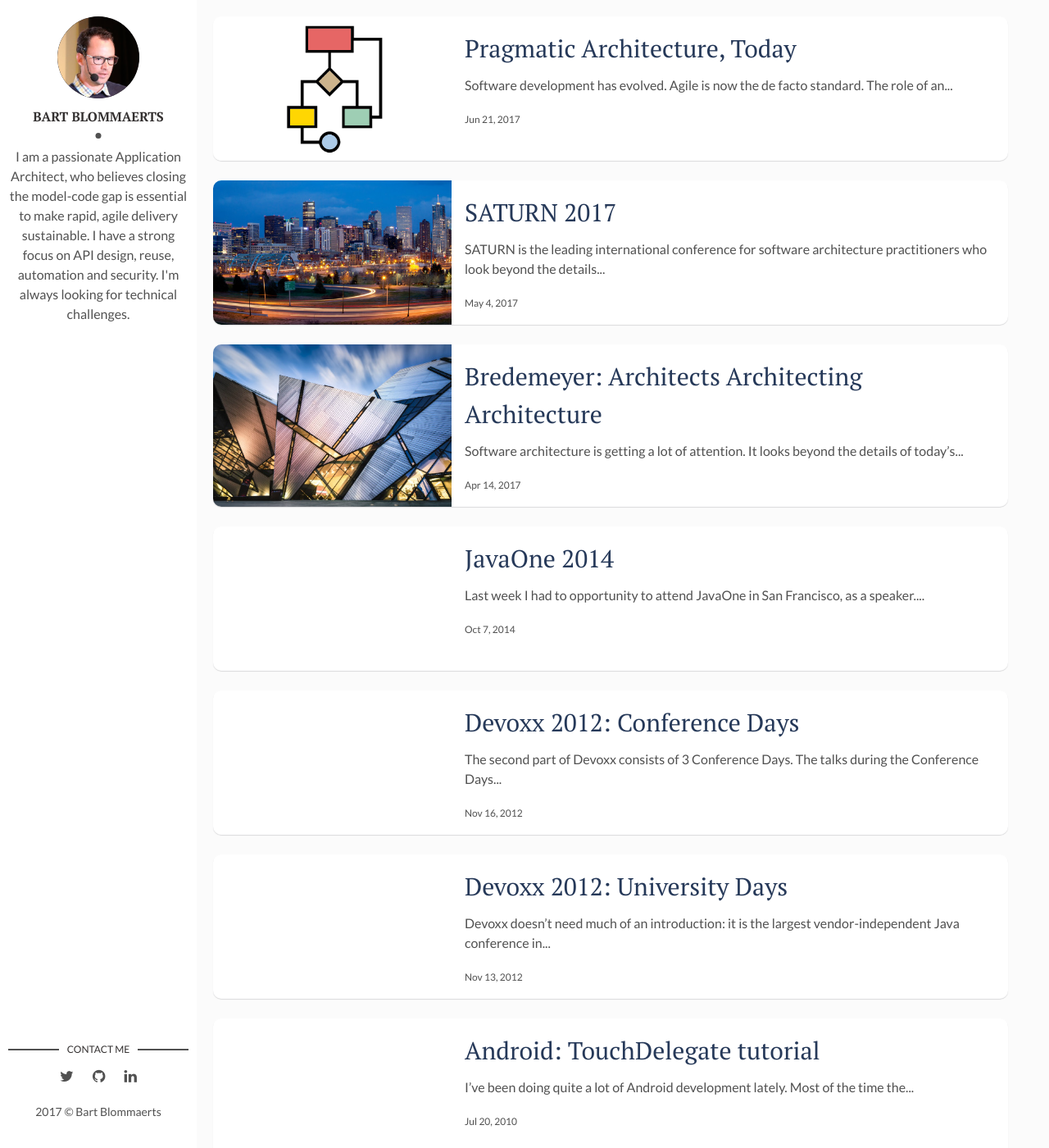
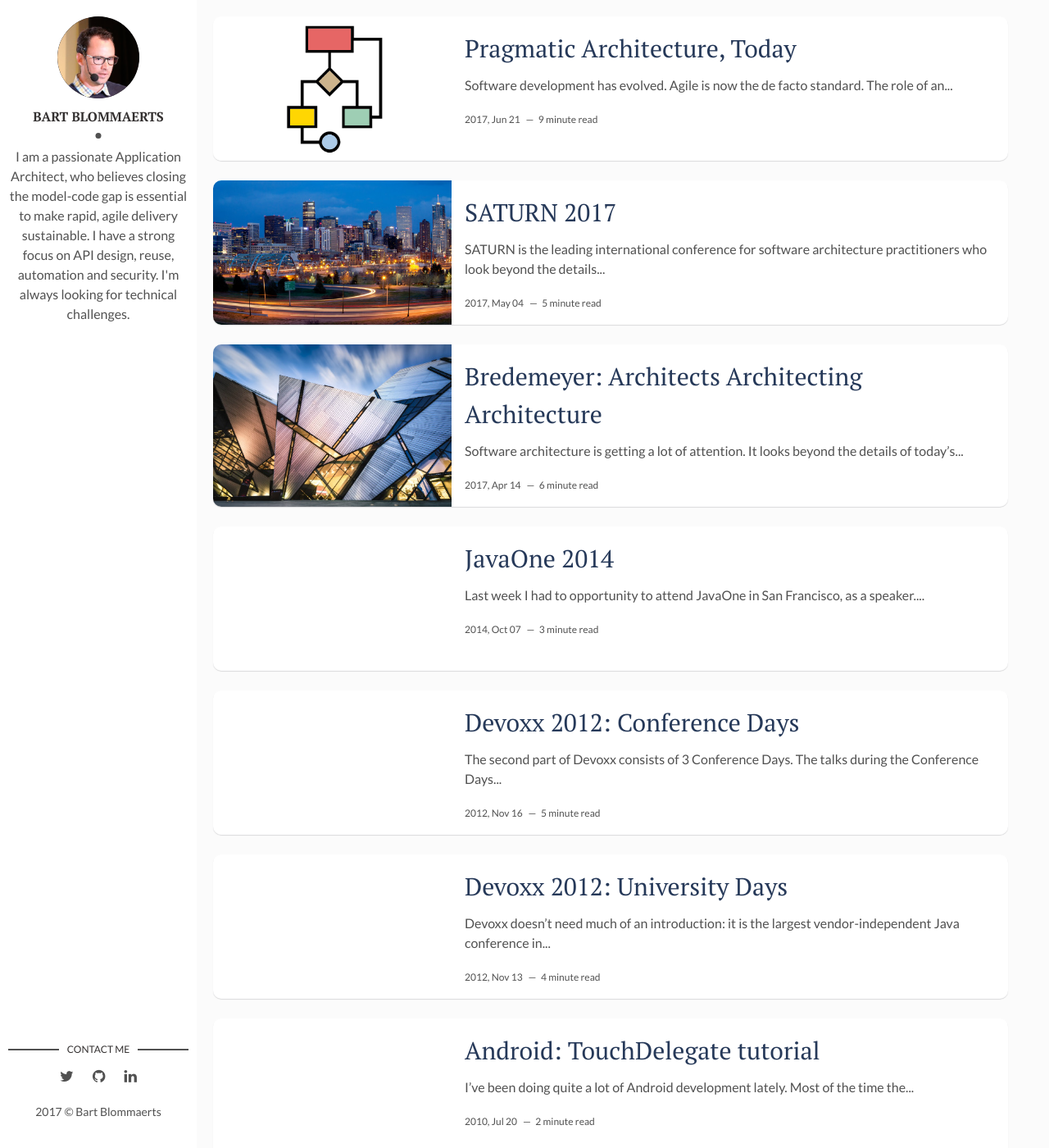
Before and after one commit to bart-blommaerts/bart-blommaerts.github.io, a Jekyll site: the page built from index.md, in a window 1280 px wide and 1400 px high. Shown: the whole window at 82% size. Built offline with Jekyll 4.4.1, drawn with Linux system fonts in a browser that asks for light colours; some of the changed text lies outside the part shown.

Commit message:
funky counter

```diff
--- a/_layouts/home.html
+++ b/_layouts/home.html
@@ -15,7 +15,9 @@
     <p>{{ post.content | strip_html | truncatewords: 15 }}</p>
 
     {% assign date_format = site.minima.date_format | default: "%b %-d, %Y" %}
-    <span class="post-date">{{ post.date | date: date_format }}</span>
+    <span class="post-date">{{post.date | date: '%Y, %b %d'}}&nbsp;&nbsp;&nbsp;—&nbsp;</span>
+    <span class="post-words">{% capture words %}{{ post.content | number_of_words }}{% endcapture %}{% unless words contains "-" %}{{ words | plus: 250 | divided_by: 250 | append: " minute read" }}{% endunless %}</span>
+
   </div>
 </article>
 {% endfor %}
```
